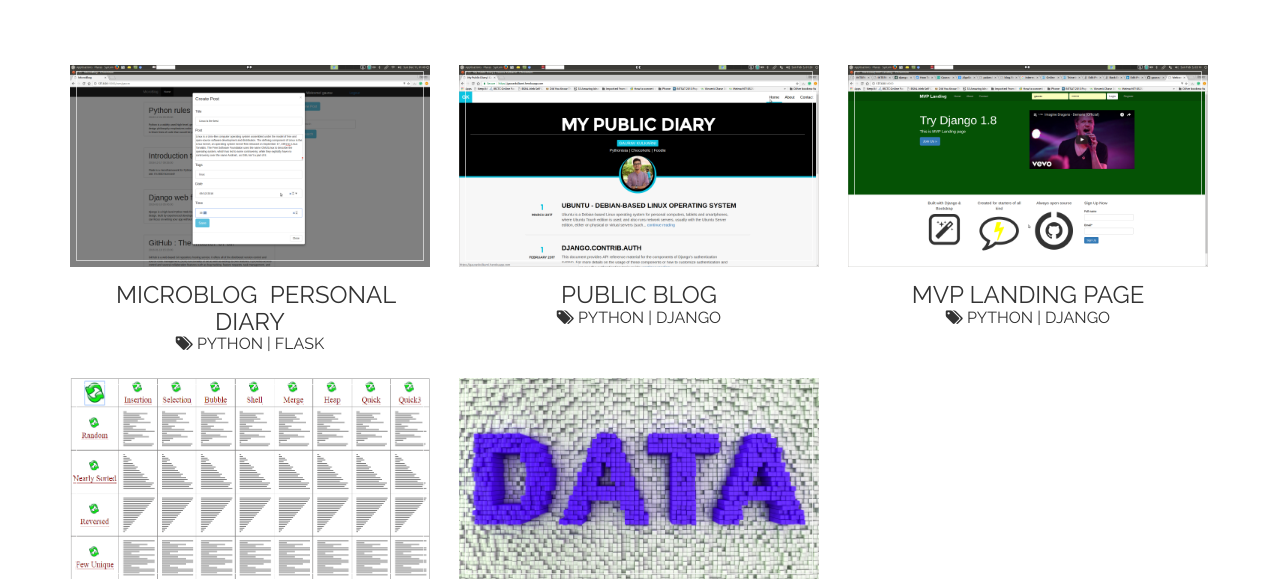
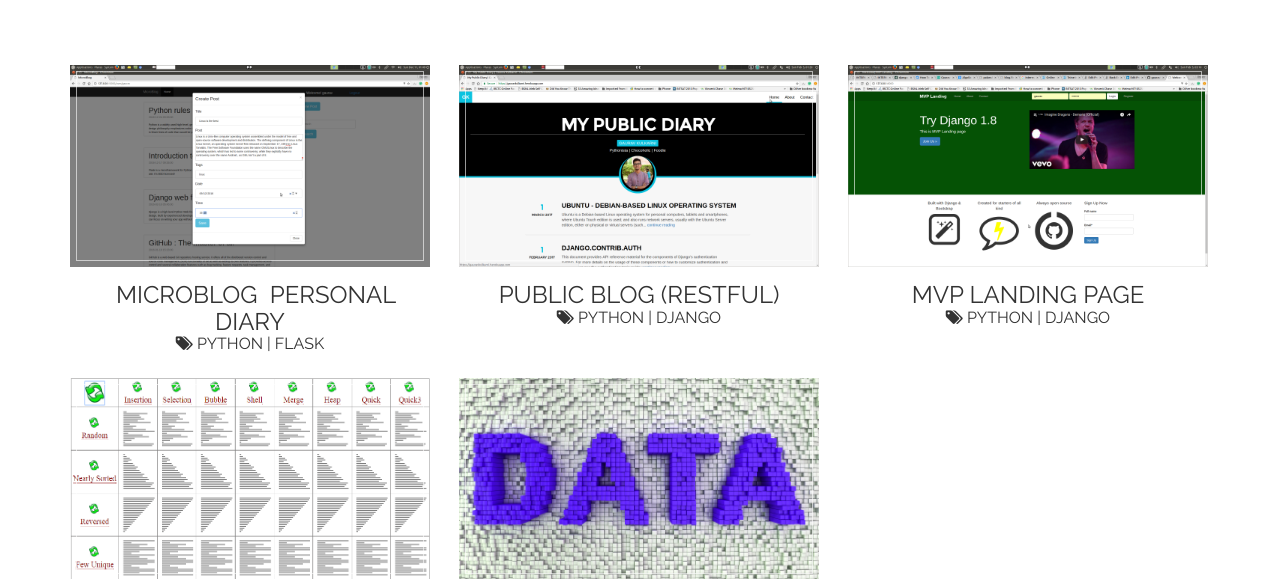
Before and after one commit to gauravkulkarni96/blog, a Django app: page / in a window 1280 px wide. Shown: the part 2913-3492 px from the top of the page. Run offline with Django 3.2, Linux system fonts and the light colour scheme; some libraries are stand-ins or nearby versions.

Commit message:
rest added minor

```diff
--- a/template/index.html
+++ b/template/index.html
@@ -265,7 +265,7 @@
               </div>
               <img src="{% static 'img/blog.png' %}" class="img-responsive" alt="Project Title">  </div>
           </div>
-          <center><h4>Public Blog<p><i class="fa fa-tags" aria-hidden="true"></i> Python | Django</p></h4></center>
+          <center><h4>Public Blog (RESTful)<p><i class="fa fa-tags" aria-hidden="true"></i> Python | Django</p></h4></center>
         </div>
         <div class="col-sm-6 col-md-4 col-lg-4">
           <div class="portfolio-item">
```
